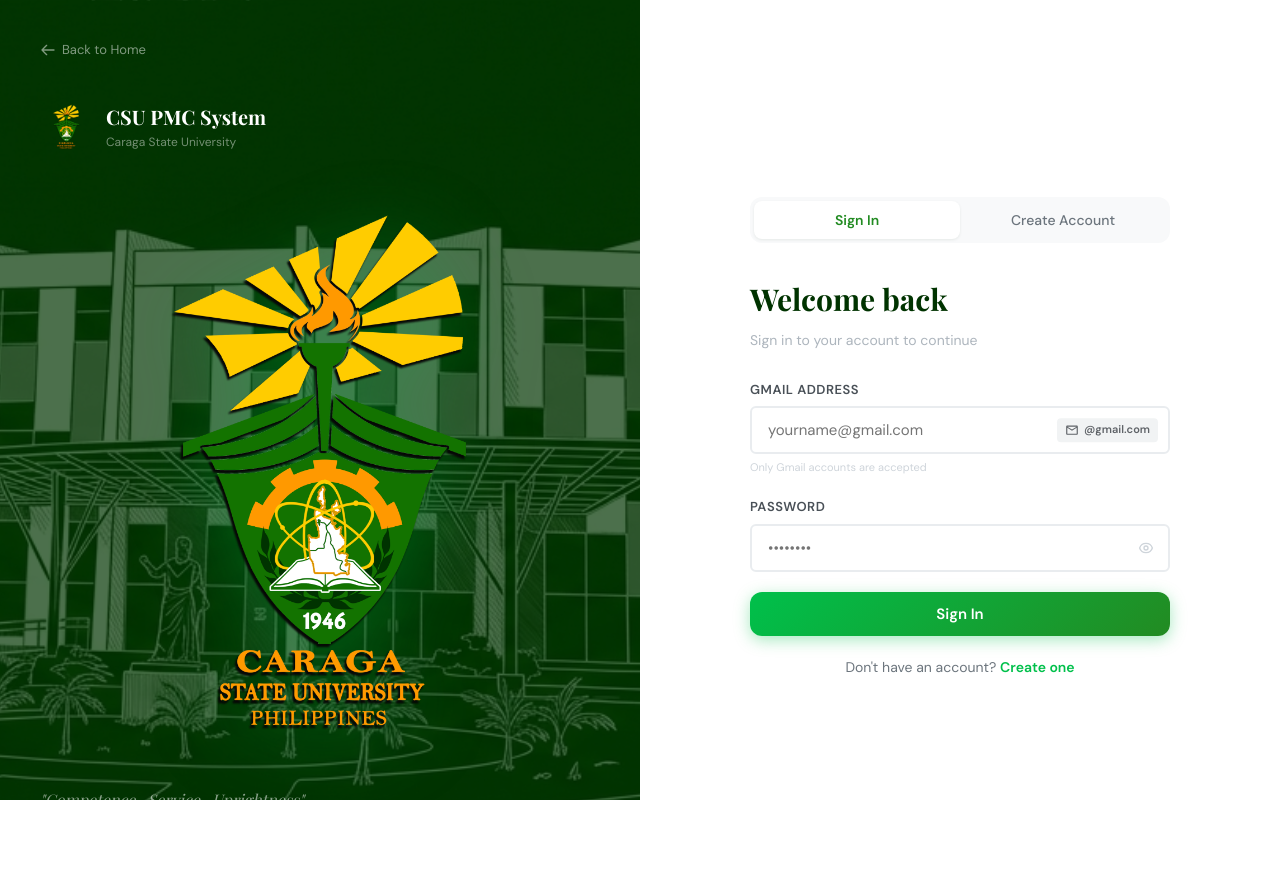
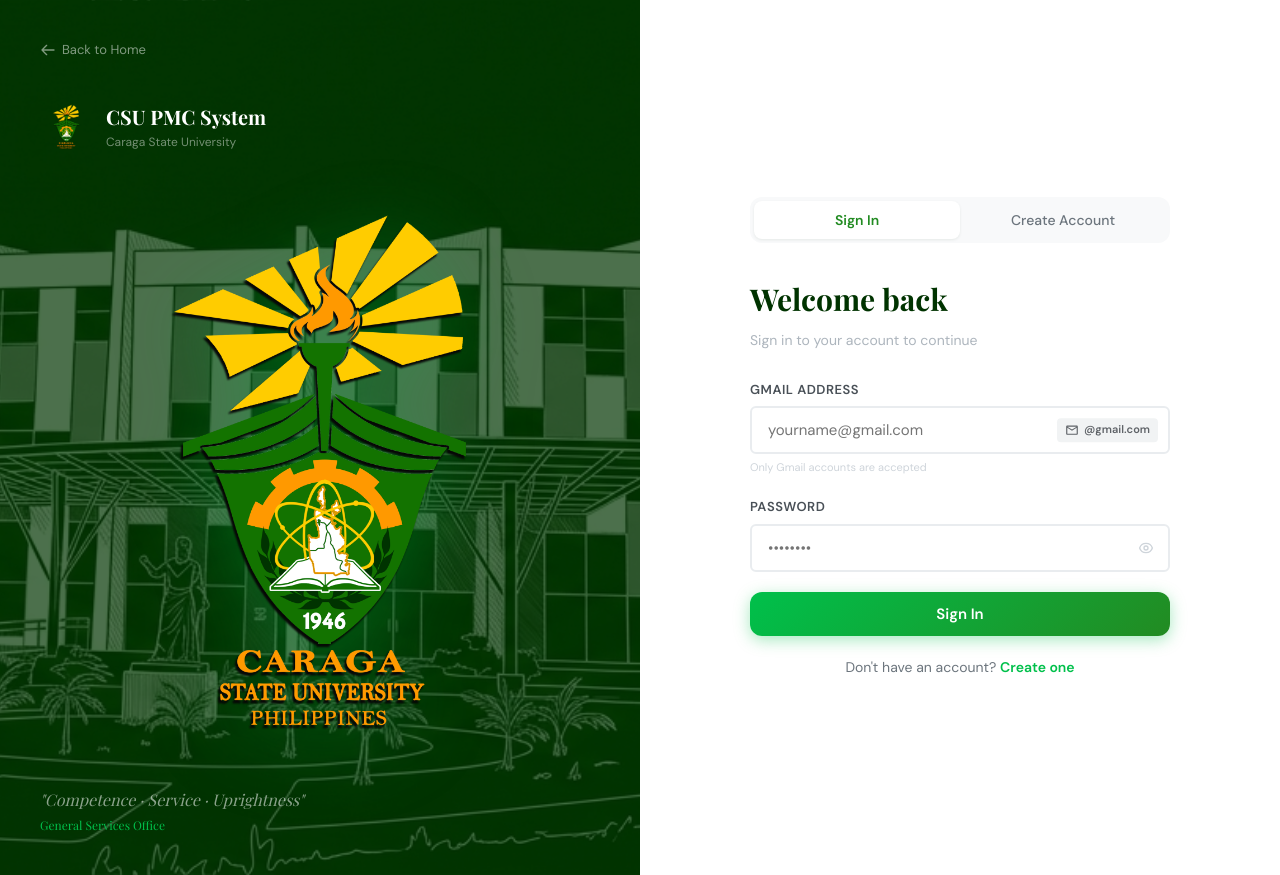
Before and after one commit to ShairaAlaba/PMCsystem, a Vue app: page /#/auth in a window 1280 px wide. Before the commit the page ends 800 px from the top, so only its background shows below. Built offline with nearby package versions, Linux system fonts and the light colour scheme.

Commit message:
fix the scroll

```diff
--- a/src/assets/global.css
+++ b/src/assets/global.css
@@ -40,7 +40,6 @@
 html {
   scroll-behavior: smooth;
   height: 100%;
-  overflow-y: scroll;
 }
 
 body {
--- a/src/views/AdminDashboard.vue
+++ b/src/views/AdminDashboard.vue
@@ -530,10 +530,10 @@
 * { font-family: 'Poppins', sans-serif !important; }
 
 /* Dashboard layout */
-.dashboard { display: flex; height: 100vh; background: #f5f5f0; overflow: hidden; }
+.dashboard { display: flex; height: 100dvh; background: #f5f5f0; overflow: hidden; }
 
 /* Prevent body-level horizontal scroll */
-:global(html), :global(body) { overflow: hidden; max-width: 100%; height: 100%; }
+:global(html), :global(body) { overflow-x: hidden; max-width: 100%; }
 
 /* ── SIDEBAR ── */
 .sidebar {
--- a/src/views/InspectorDashboard.vue
+++ b/src/views/InspectorDashboard.vue
@@ -518,8 +518,8 @@
 
 * { font-family: 'Poppins', sans-serif !important; }
 
-.dashboard { display: flex; height: 100vh; background: #f5f5f0; overflow: hidden; }
-:global(html), :global(body) { overflow: hidden; max-width: 100%; height: 100%; }
+.dashboard { display: flex; height: 100dvh; background: #f5f5f0; overflow: hidden; }
+:global(html), :global(body) { overflow-x: hidden; max-width: 100%; }
 
 /* ── SIDEBAR ── */
 .sidebar {
--- a/src/views/RecordView.vue
+++ b/src/views/RecordView.vue
@@ -790,7 +790,7 @@
 .picker-check:hover { background: #dcfce7; border-color: #4ade80; }
 .picker-check .picker-icon { color: var(--green-forest); }
 .picker-x { border-color: #fecaca; background: #fff5f5; }
-.picker-x:hover { background: #fee2e2; border-color: #f87171; }
+.picker-x:hover { background: #fecaca; border-color: #f87171; }
 .picker-x .picker-icon { color: #dc2626; }
 .picker-clear { border-color: var(--gray-300); }
 .picker-clear:hover { background: var(--gray-200); }
```
